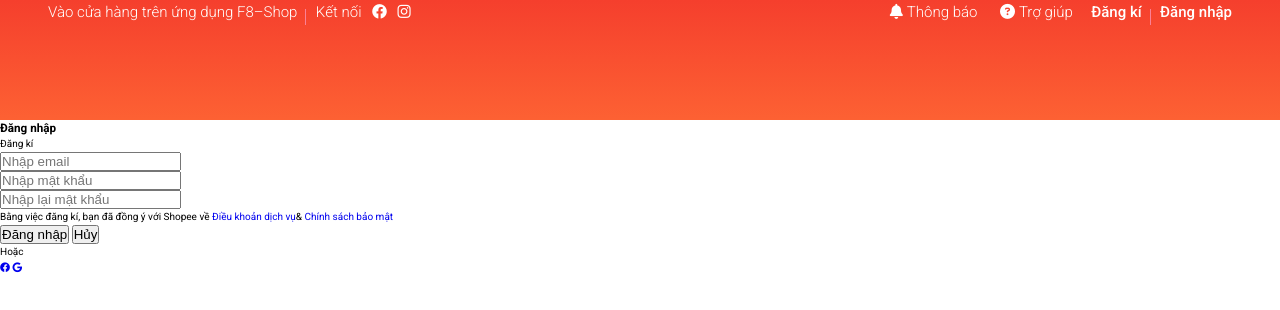
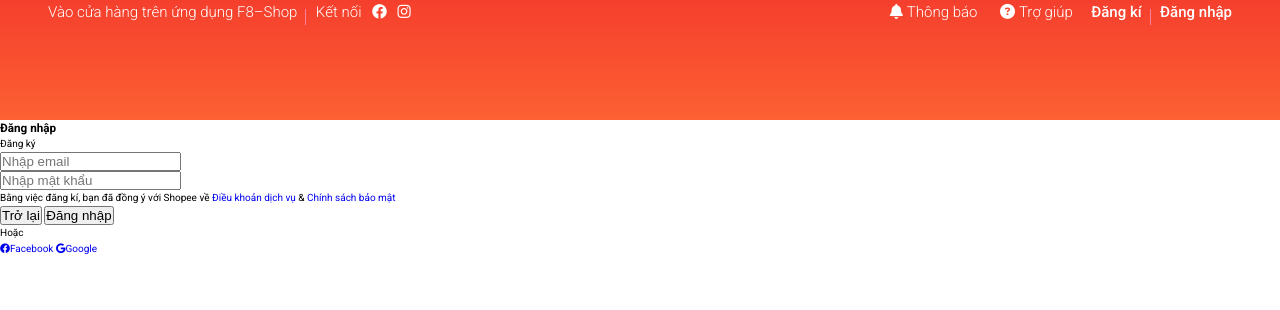
Before and after one commit to huuthe1999/50-projects-javascript, a plain HTML site: page day05-shoppe_page/index.html in a window 1280 px wide. Drawn offline with Linux system fonts and the light colour scheme.

Commit message:
Complete register form

```diff
--- a/day05-shoppe_page/index.html
+++ b/day05-shoppe_page/index.html
@@ -179,33 +179,31 @@
 
 			<main class="main"></main>
 			<footer class="footer"></footer>
+			<!-- Modal auth form -->
 			<div class="modal">
 				<div class="modal__overlay"></div>
 				<div class="modal__main">
-					<div class="auth-form">
+					<!-- Register form -->
+					<div class="auth-form" style="display: none">
 						<header class="auth-form__header">
-							<h3 class="auth-form__title">Đăng nhập</h3>
-							<span class="auth-form__switch-btn">Đăng kí</span>
+							<h3 class="auth-form__title">Đăng ký</h3>
+							<span class="auth-form__switch-btn">Đăng nhập</span>
 						</header>
 						<form class="auth-form__form">
 							<div class="auth-form__form-group">
 								<input type="text" placeholder="Nhập email" />
 							</div>
-							<div class="auth-form__form">
 							<div class="auth-form__form-group">
 								<input
 									type="password"
 									placeholder="Nhập mật khẩu"
 								/>
 							</div>
-							</div>
-							<div class="auth-form__form">
 							<div class="auth-form__form-group">
 								<input
 									type="password"
 									placeholder="Nhập lại mật khẩu"
 								/>
-								</div>
 							</div>
 							<div class="auth-form__policy">
 								<p>
@@ -214,7 +212,8 @@
 									<a
 										href="https://shopee.vn/legaldoc/termsOfService/?__classic__=1"
 										>Điều khoản dịch vụ</a
-									>&
+									>
+									&
 									<a
 										href="https://shopee.vn/legaldoc/privacy/?__classic__=1"
 										>Chính sách bảo mật</a
@@ -223,21 +222,82 @@
 							</div>
 
 							<div class="auth-form__btn-controls">
+								<button class="btn btn--secondary">
+									Trở lại
+								</button>
 								<button class="btn btn--primary">
-									Đăng nhập
+									Đăng kí
 								</button>
-								<button class="btn btn--secondary">Hủy</button>
 							</div>
+
 							<div class="auth-form__line">
 								<span>Hoặc</span>
 							</div>
 
 							<div class="auth-form__social-login-btns">
 								<a href="#" class="btn btn--facebook">
-									<i class="fa-brands fa-facebook"></i>
+									<i class="fa-brands fa-facebook"></i
+									>Facebook
 								</a>
 								<a href="#" class="btn btn--google">
-									<i class="fa-brands fa-google"></i>
+									<i class="fa-brands fa-google"></i>Google
+								</a>
+							</div>
+						</form>
+					</div>
+					<!-- Login Form -->
+					<div class="auth-form">
+						<header class="auth-form__header">
+							<h3 class="auth-form__title">Đăng nhập</h3>
+							<span class="auth-form__switch-btn">Đăng ký</span>
+						</header>
+						<form class="auth-form__form">
+							<div class="auth-form__form-group">
+								<input type="text" placeholder="Nhập email" />
+							</div>
+							<div class="auth-form__form-group">
+								<input
+									type="password"
+									placeholder="Nhập mật khẩu"
+								/>
+							</div>
+
+							<div class="auth-form__policy">
+								<p>
+									Bằng việc đăng kí, bạn đã đồng ý với Shopee
+									về
+									<a
+										href="https://shopee.vn/legaldoc/termsOfService/?__classic__=1"
+										>Điều khoản dịch vụ</a
+									>
+									&
+									<a
+										href="https://shopee.vn/legaldoc/privacy/?__classic__=1"
+										>Chính sách bảo mật</a
+									>
+								</p>
+							</div>
+
+							<div class="auth-form__btn-controls">
+								<button class="btn btn--secondary">
+									Trở lại
+								</button>
+								<button class="btn btn--primary">
+									Đăng nhập
+								</button>
+							</div>
+
+							<div class="auth-form__line">
+								<span>Hoặc</span>
+							</div>
+
+							<div class="auth-form__social-login-btns">
+								<a href="#" class="btn btn--facebook">
+									<i class="fa-brands fa-facebook"></i
+									>Facebook
+								</a>
+								<a href="#" class="btn btn--google">
+									<i class="fa-brands fa-google"></i>Google
 								</a>
 							</div>
 						</form>
```
Lines whose indentation alone changed are shown as unchanged.
